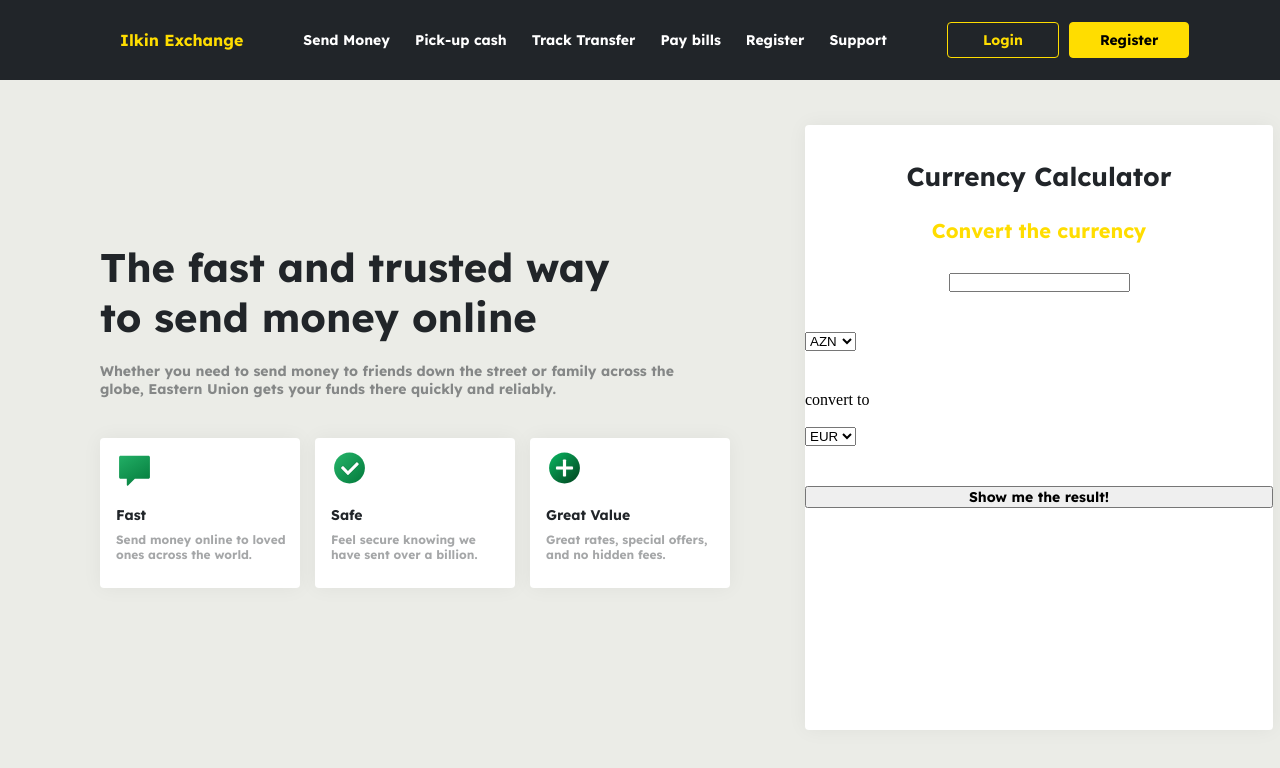
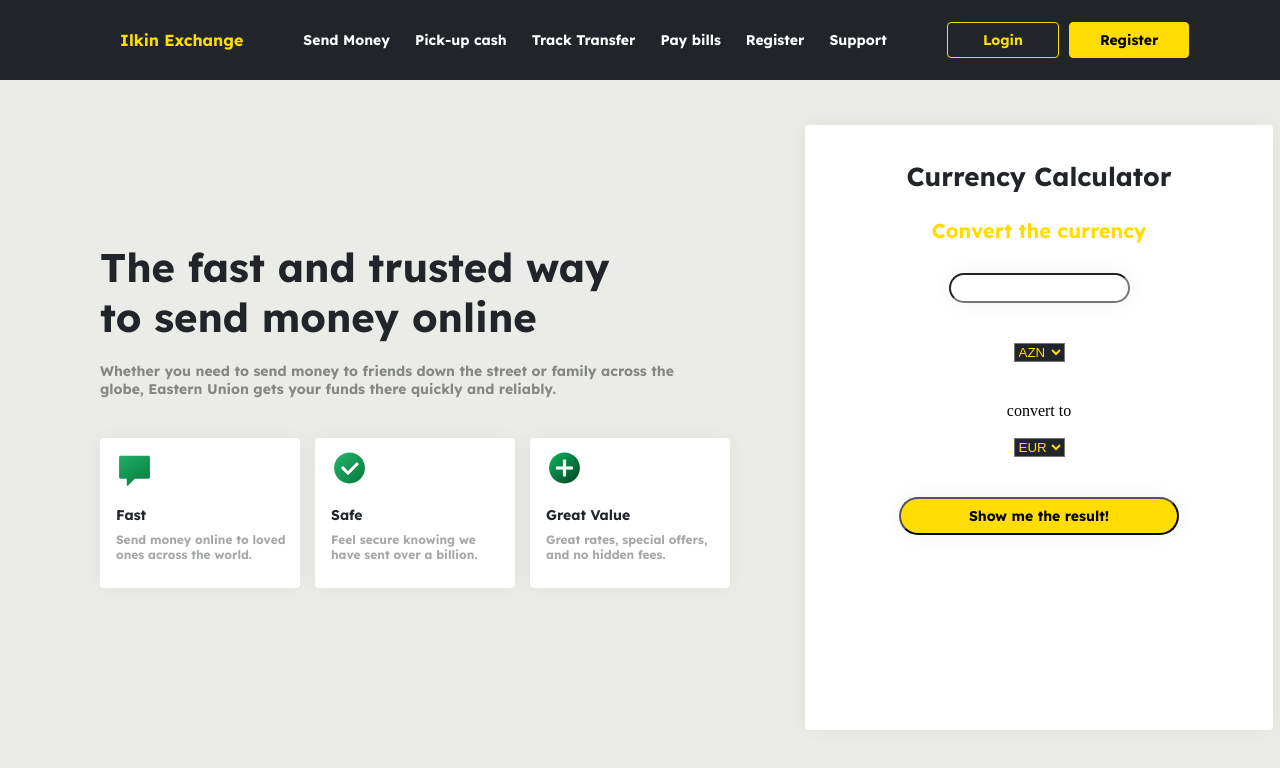
Before and after one commit to ilkiinz/Exchange, a plain HTML site: page index.html in a window 1280 px wide. Drawn offline with Linux system fonts and the light colour scheme.

Commit message:
hello world

```diff
--- a/main.css
+++ b/main.css
@@ -141,12 +141,12 @@ button {
     box-shadow: 0px 0px 20px 0px rgba(0, 0, 0, 0.05);
 }
 
-.blc-cont img{
+.blc-cont img {
     width: 37px;
     height: 60px;
 }
 
-.blc-cont h1{
+.blc-cont h1 {
     color: #212529;
     font-family: Lexend;
     font-size: 14px;
@@ -155,7 +155,7 @@ font-weight: 500;
     line-height: normal;
 }
 
-.blc-cont p{
+.blc-cont p {
     opacity: 0.4;
     width: 175px;
     color: #212529;
@@ -166,9 +166,10 @@ font-weight: 400;
     line-height: normal;
 }
 
-.blockSec{
+.blockSec {
     display: flex;
     flex-direction: column;
+    text-align: center;
     margin-top: 45px;
     width: 468px;
     height: 605px;
@@ -177,7 +178,7 @@ background: #FFF;
     box-shadow: 0px 0px 20px 0px rgba(0, 0, 0, 0.05);
 }
 
-.blockSec h2{
+.blockSec h2 {
     text-align: center;
     color: #212529;
     font-family: Lexend;
@@ -188,7 +189,7 @@ font-weight: 600;
     line-height: normal;
 }
 
-.blockSec p{
+.blockSec p {
     text-align: center;
     color: #FD0;
     font-family: Lexend;
@@ -200,14 +201,38 @@ line-height: normal;
     line-height: normal;
 }
 
-#inp{
+input {
+    text-align: center;
+    height: 30px;
+    margin: auto;
+    background: #FFF;
+    box-shadow: 0px 0px 20px 0px rgba(0, 0, 0, 0.05);
+    border-radius: 30px;
+}
+
+select {
+    background-color: #212529;
+    color: #FD0;
     margin: auto;
 }
 
-.form{
+.calculate-btn {
+    margin: auto;
+    width: 60%;
+    height: 38px;
+    border-radius: 25px;
+    background: #FD0;
+    box-shadow: 0px 0px 20px 0px rgba(0, 0, 0, 0.05);
+}
+
+.calculate-btn:hover {
+    transition: 0.5s;
+    background: #212529;
+    color: #FD0;
+}
+
+.form {
     display: flex;
     flex-direction: column;
-    justify-content: center;
-    justify-self: center;
     gap: 40px;
 }
--- a/main.js
+++ b/main.js
@@ -10,26 +10,25 @@ let toShowResult = document.querySelector('.final-result');
 
 function convertCurrency(event) {
     event.preventDefault();
-  let amount = amountInput.value;
+    let amount = parseInt(amountInput.value);
     let from = baseCurrencyInput.value;
     let to = secondCurrencyInput.value;
     let result = 0;
 
-  try{
-    if (from == to){
+    try {
+        if (from == to) {
             result = amount;
         } else {
             result = amount * crrncy[from][to];
         }
-  }
-  catch(err) {
+    } catch(err) {
         result = amount * (1 / crrncy[to][from]);
     }
 
     toShowAmount.innerHTML = amount;
     toShowBase.textContent = from + ' = ';
     toShowSecond.textContent = to;
-  toShowResult.textContent = result;
+    toShowResult.textContent = parseInt(result);
 }
 
 btn.addEventListener('click', convertCurrency);
```
Also changed, not shown: index.html (+2 -5 lines), european-union.png (deleted). Lines whose indentation alone changed are shown as unchanged.
